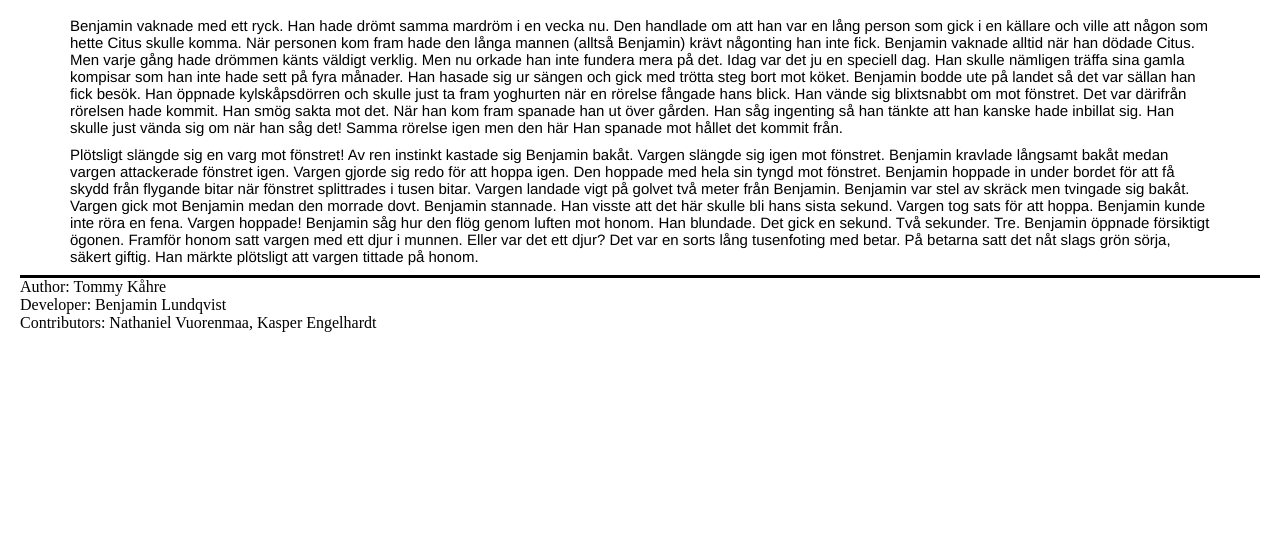
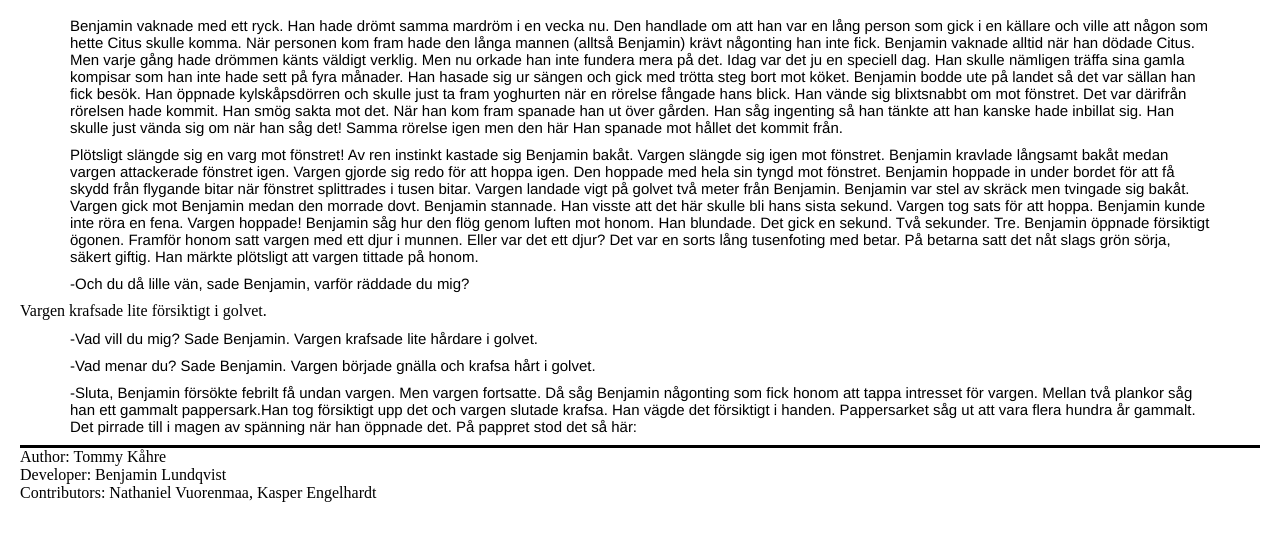
Before and after one commit to karisan46/sword-book, a plain HTML site: page sword.html in a window 1280 px wide. Shown: the part 481-1022 px from the top of the page. Before the commit the page ends 863 px from the top, so only its background shows below. Drawn offline with Linux system fonts and the light colour scheme.

Commit message:
story added

```diff
--- a/sword.html
+++ b/sword.html
@@ -70,6 +70,21 @@
         på honom.
 
     </p>
+    <p>
+          -Och du då lille vän, sade Benjamin, varför räddade du mig?
+    </p>  Vargen krafsade lite försiktigt i golvet.
+  <p>
+          -Vad vill du mig? Sade Benjamin.
+          Vargen krafsade lite hårdare i golvet.
+  </p>
+        <p>
+            -Vad menar du? Sade Benjamin.
+            Vargen började gnälla och krafsa hårt i golvet.
+        </p>
+    <p>     -Sluta, Benjamin försökte febrilt få undan vargen. Men vargen fortsatte.
+             Då såg Benjamin någonting som fick honom att tappa intresset för vargen. Mellan två plankor såg han ett gammalt pappersark.Han tog försiktigt upp det och vargen slutade krafsa. Han vägde det försiktigt i handen. Pappersarket såg ut att vara flera hundra år gammalt. Det pirrade till i magen av spänning när han öppnade det. På pappret stod det så här:
+    </p>
+      </p>
     <div class="credits">
              Author: Tommy Kåhre
         <br> Developer: Benjamin Lundqvist
```
